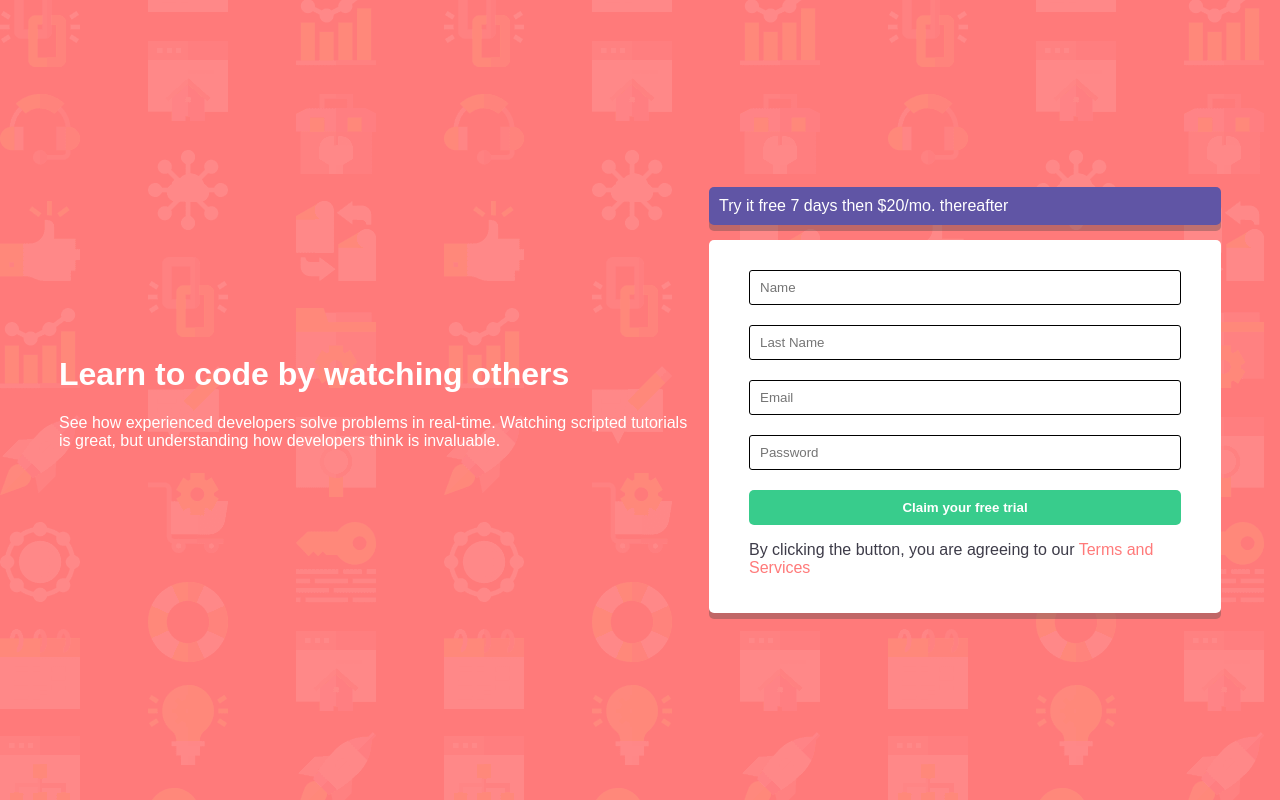
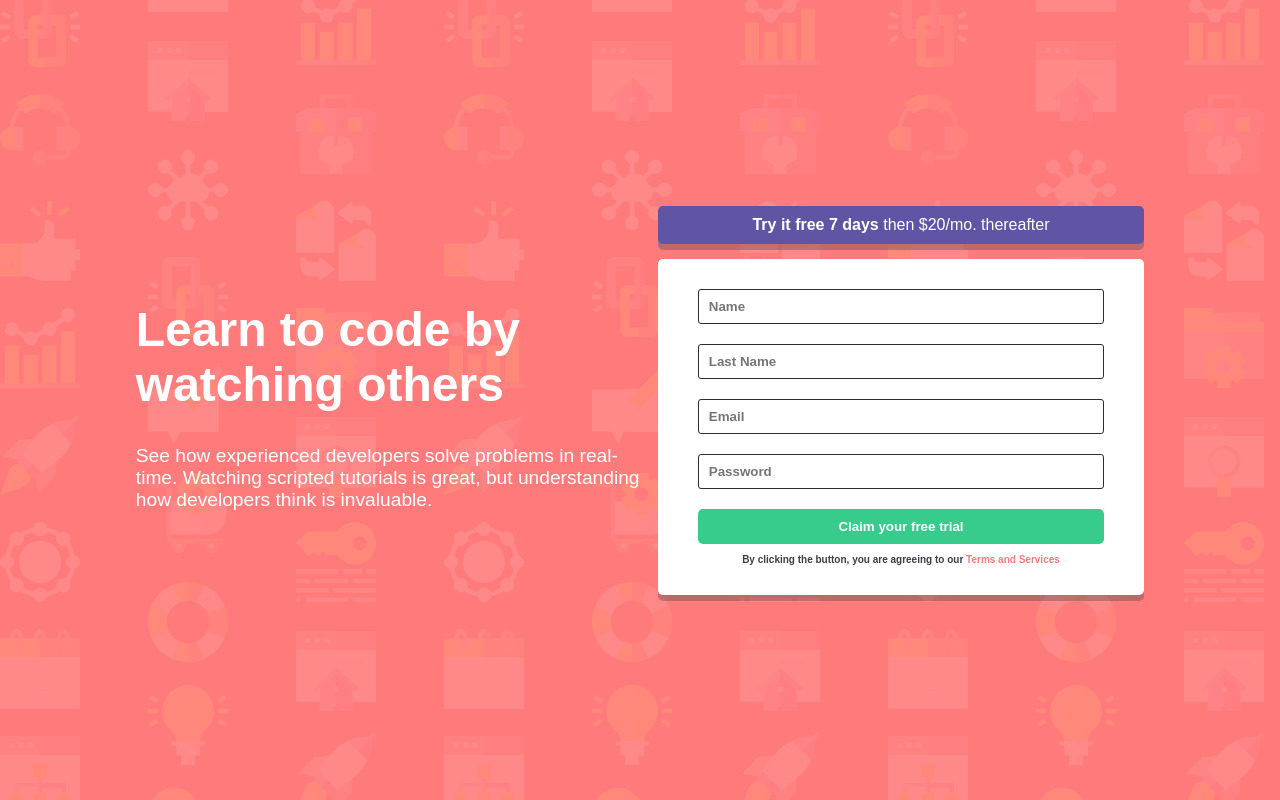
Before and after one commit to CoderKnight02/intro-component-with-signup-form-master, a Vue app: page / in a window 1280 px wide. Built offline with nearby package versions, Linux system fonts and the light colour scheme; the HTML template or start-up script is replaced by a standard one.

Commit message:
finished project

```diff
--- a/src/assets/sass/_fromComp.scss
+++ b/src/assets/sass/_fromComp.scss
@@ -11,29 +11,42 @@ input{
 }
 
 .formComp{
-    flex-basis: 40%;
+    flex-basis: 38%;
 }
 
 .blue_cont{
+    text-align: center;
     background-color: hsl(248, 32%, 49%);
     margin-bottom: 15px;
     border-radius: 5px;
     padding: 10px;
 }
 
+.bolder{
+    font-weight: bold;
+    color: white;
+}
 // Caja Del Input
 .input_cont{
-    padding: 3px 0;
     display: flex;
+    justify-content: space-between;
+    align-items: center;
     gap: 10px;
     padding: 8px;
-    align-items: center;
-    border: 1px solid black;
+    border: 1px solid rgb(45, 45, 45);
     border-radius: 3px;
     margin-bottom: 20px;
 }
 .red{
-    border-color: red;
+    border-color: hsl(0, 100%, 74%);
+}
+
+input:focus{
+    outline: none;
+}
+
+input::placeholder{
+    font-weight: bold;
 }
 
 form{
@@ -55,15 +68,27 @@ form{
 }
 
 .explaining_text{
+
     color: hsl(249, 10%, 26%);
+    font-weight: 700;
+    font-size: 10px;
+
+    @media (max-width:850px) {
+        font-size: 12px;
+    }
+
+    text-align: center;
 }
 
-span{
+.explaining_text span{
+    display: inline-block;
     color: hsl(0, 100%, 74%);
 }
 
 div + p {
-    color: red;
+    color: hsl(0, 100%, 74%);
+    text-align: right;
     margin-bottom: 10px;
     margin-top: -20px;
+    font-size: clamp(12px, 1.1vw, 1rem);
 }
--- a/src/assets/sass/_globals.scss
+++ b/src/assets/sass/_globals.scss
@@ -13,3 +13,16 @@ body{
     color: white;
 
 }
+
+h1{
+    font-size: clamp(2rem, 4vw ,3rem);
+}
+
+@media (max-width:850px){
+    body{
+        margin-inline: 10px ;
+    }
+    h1{
+        text-align: center;
+    }
+}
--- a/src/assets/sass/_headerComp.scss
+++ b/src/assets/sass/_headerComp.scss
@@ -1,4 +1,14 @@
 .header{
-    flex-basis: 50%;
+    flex-basis: 40%;
 
 }
+
+.header_text{
+    font-size: clamp(1.2rem, 3vw, 1.1rem);
+
+    @media (max-width: 850px){
+        text-align: center;
+        margin-inline: auto;
+        width: min(100%, 500px);
+    }
+}
--- a/src/assets/sass/styles.scss
+++ b/src/assets/sass/styles.scss
@@ -8,4 +8,10 @@
     align-items: center;
     gap: 10px;
     min-height: 100vh;
+
+    @media (max-width: 850px){
+        flex-direction: column;
+    }
 }
+
+// haciendo responsive el contenedor principal
--- a/src/components/FormComp.vue
+++ b/src/components/FormComp.vue
@@ -5,7 +5,7 @@
 
 
         <div class="blue_cont box_sadow">
-            Try it free 7 days then $20/mo. thereafter
+            <span class="bolder">Try it free 7 days</span> then $20/mo. thereafter
         </div>
 
         <form action="#" class="form box_sadow">
@@ -13,28 +13,28 @@
                 <input placeholder="Name"  id="firstname" type="text" v-model="fName" required>
                 <img v-show="inputfName" src="../assets/images/icon-error.svg" alt="Error!!!">
             </div>
-            <p v-show="inputfName">text to show if case of wrong form</p>
+            <p v-show="inputfName">First Name cannot be empty</p>
 
 
             <div class="input_cont" :class="{'red': inputlName}">
                 <input  id="lastname" placeholder="Last Name" type="text" v-model="lName" required>
                 <img v-show="inputPass" src="../assets/images/icon-error.svg" alt="Error!!!">
             </div>
-            <p v-show="inputlName">text to show in case of wrong form</p>
+            <p v-show="inputlName">Last Name cannot be empty</p>
 
 
             <div class="input_cont" :class="{'red': inputEmail}">
                 <input placeholder="Email" id="email" type="text" v-model="email" required>
                 <img v-show="inputPass"  src="../assets/images/icon-error.svg" alt="Error!!!">
             </div>
-            <p v-show="inputEmail">text to show in case of wrong form</p>
+            <p v-show="inputEmail">Looks like this is not an email</p>
 
 
             <div class="input_cont" :class="{'red': inputPass}">
                 <input placeholder="Password" id="pass" type="password" v-model="pass" required>
                 <img v-show="inputPass" src="../assets/images/icon-error.svg" alt="Error!!!">
             </div>
-            <p v-show="inputPass">text to show in case of wrong form</p>
+            <p v-show="inputPass">Password cannot be empty</p>
 
 
 
--- a/src/components/HeaderComp.vue
+++ b/src/components/HeaderComp.vue
@@ -2,10 +2,13 @@
     <div class="header">
 
       <h1>
-        Learn to code by watching others
+        Learn to code by
+        <br>
+        watching others
+
       </h1>
 
-      <p>
+      <p class="header_text">
         See how experienced developers solve problems in real-time. Watching scripted tutorials is great,
         but understanding how developers think is invaluable.
       </p>
```
